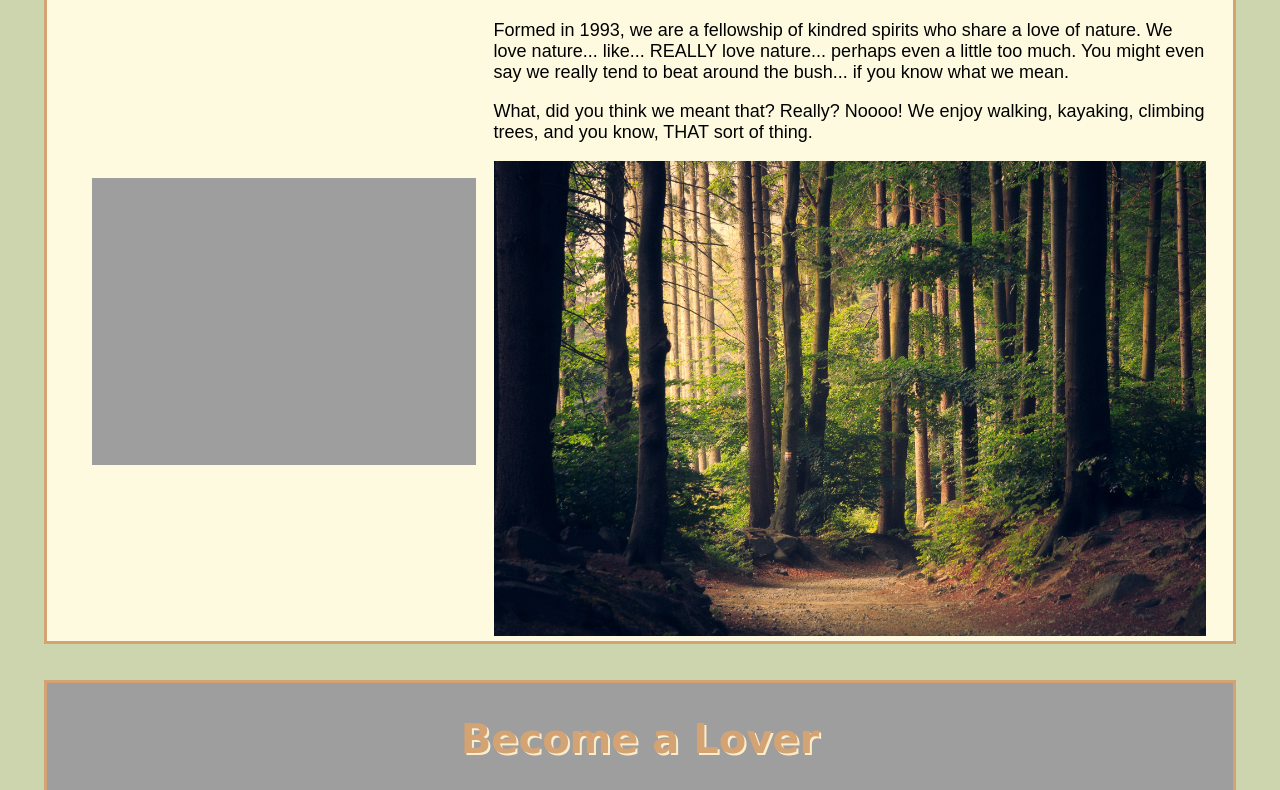
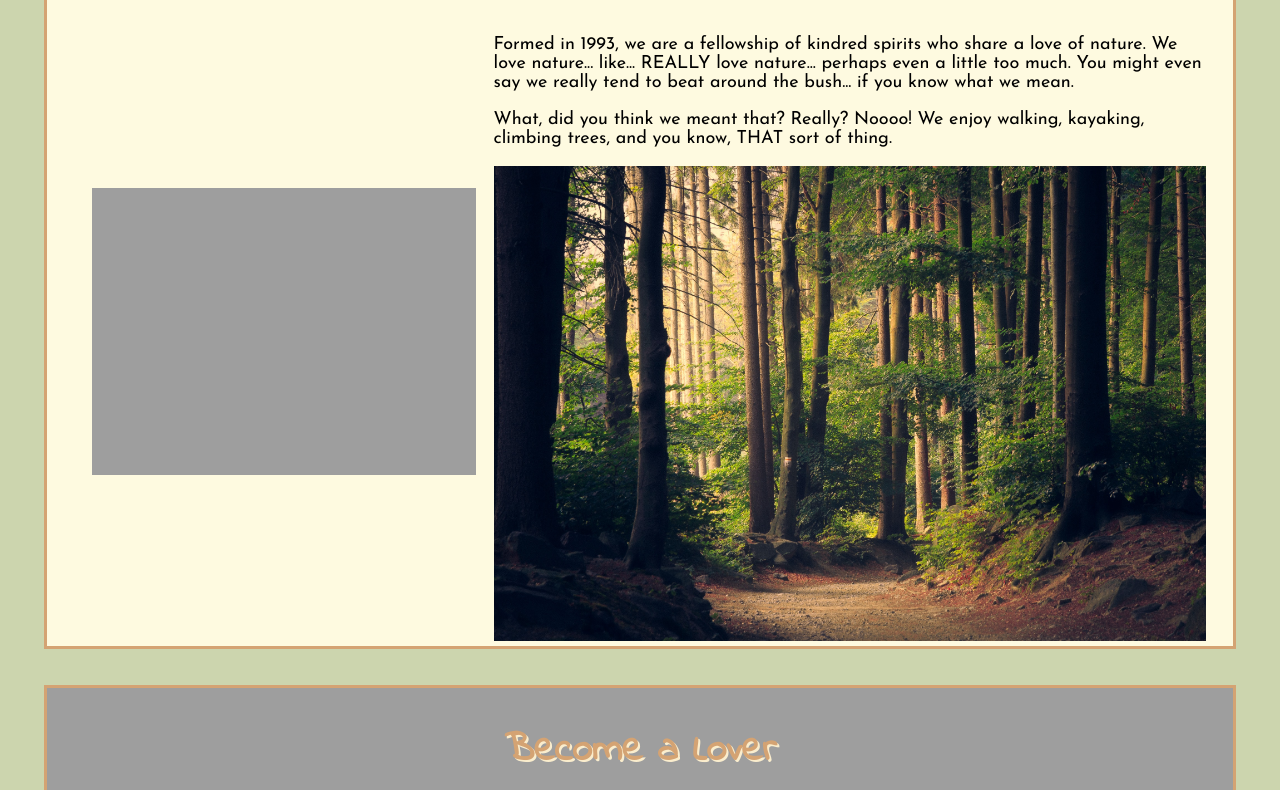
Before and after one commit to SimonWindsor/club, a plain HTML site: page index.html in a window 1280 px wide. Shown: the part 382-1172 px from the top of the page. Drawn offline with Linux system fonts and the light colour scheme; the site is published under a folder, as on GitHub Pages, so addresses that start at the root find nothing.

Commit message:
actual final commit

```diff
--- a/styles.css
+++ b/styles.css
@@ -1,17 +1,17 @@
 /* Add in the fonts */
 @font-face {
   font-family: "Fanwood";
-  src: url("/fonts/Fanwood_Text/FanwoodText-Regular.ttf") format("truetype");
+  src: url("fonts/Fanwood_Text/FanwoodText-Regular.ttf") format("truetype");
 }
 
 @font-face {
   font-family: "Indie Flower";
-  src: url("/fonts/Indie_Flower/IndieFlower-Regular.ttf") format("truetype");
+  src: url("fonts/Indie_Flower/IndieFlower-Regular.ttf") format("truetype");
 }
 
 @font-face {
   font-family: "Josefin";
-  src: url("/fonts/Josefin_Sans/JosefinSans-VariableFont_wght.ttf") format("truetype");
+  src: url("fonts/Josefin_Sans/JosefinSans-VariableFont_wght.ttf") format("truetype");
 }
 
 /* Universal Styles */
```
